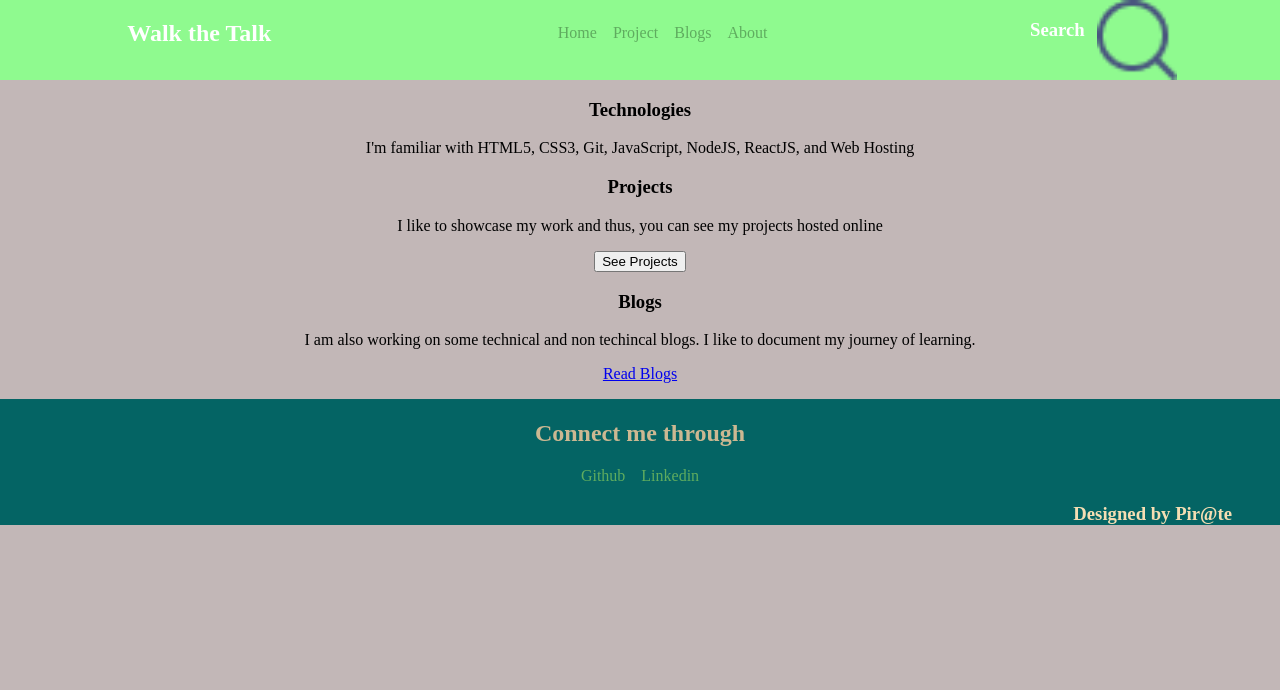
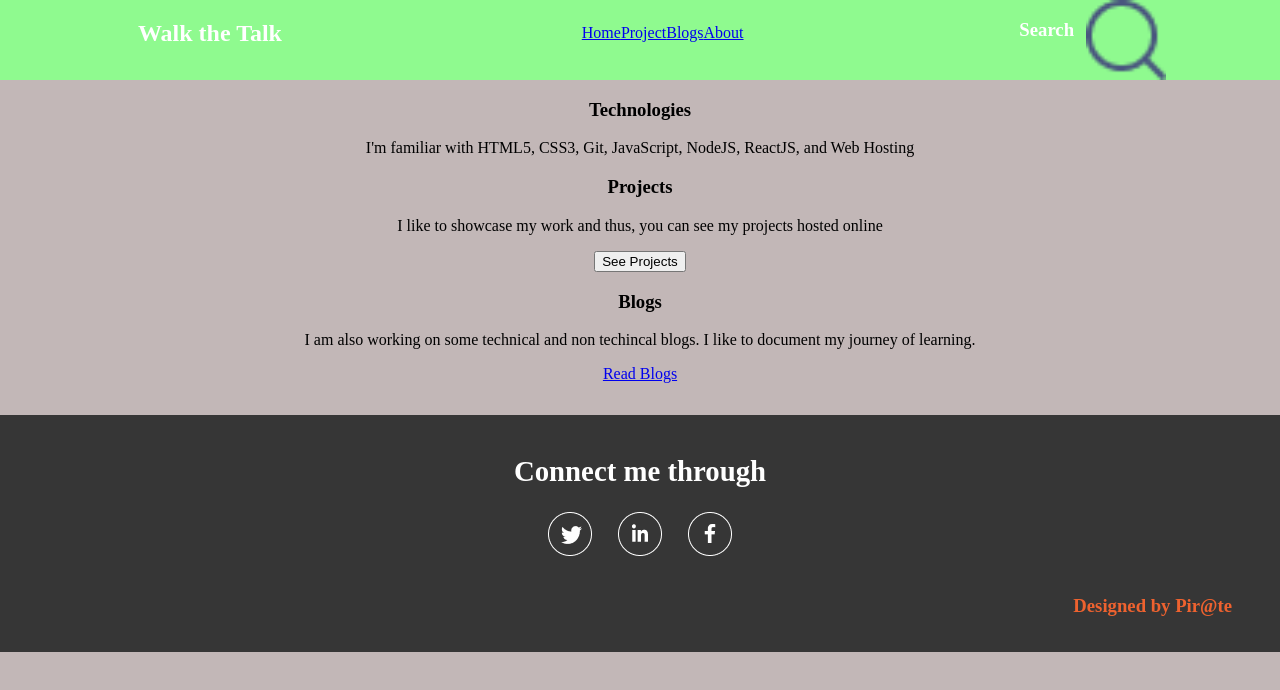
Before and after one commit to himanshu0089/Elite-Portfolio, a React (Vite) app: page / in a window 1280 px wide. Shown: the top 690 px of the page. Built offline with nearby package versions, Linux system fonts and the light colour scheme.

Commit message:
Refractor: Footer

```diff
--- a/src/components/Footer/Footer.css
+++ b/src/components/Footer/Footer.css
@@ -1,19 +1,28 @@
-footer {
-  background-color: rgb(4, 100, 100);
-  color: rgb(204, 184, 146);
+.footer {
+  background-color:rgb(54, 54, 54);
+  color: white;
   text-align: center;
-  padding-top: 0.5px;
+  padding-top: 1rem;
+  margin-top: 2rem;
+}
+
+.title{
+  font-size: 1.2rem;
+}
+.footer-links {
   margin-top: 1rem;
-  /* display: flex;
-    flex-direction: column; */
+  color: rgb(95, 172, 95);
+
 }
-.ref {
-  color: rgb(95, 172, 95);
-  margin: 0.5rem;
-  text-decoration: none;
+
+.refs {
+  margin: 0.8rem;
 }
+
 .signature {
-  padding: 0 3rem;
+  padding: 1rem;
   text-align: end;
-  color: wheat;
+  color: rgb(238, 98, 47);
+  margin-right: 2rem;
+  cursor: pointer;
 }
--- a/src/components/Footer/Footer.jsx
+++ b/src/components/Footer/Footer.jsx
@@ -1,23 +1,23 @@
 import React from "react";
 import './Footer.css';
 import { Link } from "react-router-dom";
+import { assets } from "../../assets/assets";
 function Footer() {
   return (
-    <div>
-      <footer>
-      <div>
+    <div className="footer">
+      <div className="title">
         <h2>Connect me through</h2>
       </div>
-      <div>
-        <Link className="ref">Github</Link>
-        <Link className="ref">Linkedin</Link>
+      <div className="footer-links">
+        <Link to="https://github.com/himanshu0089" className="refs"><img src={assets.twitter_icon} alt="" /></Link>
+        <Link to="https://www.linkedin.com/in/himanshu0089/" className="refs"><img src={assets.linkedin_icon} alt="" /></Link>
+        <Link to="https://github.com/himanshu0089" className="refs"><img src={assets.facebook_icon} alt="" /></Link>
       </div>
 
       <div className="signature">
         {" "}
         <h3>Designed by Pir@te</h3>
       </div>
-      </footer>
     </div>
   );
 }
```
